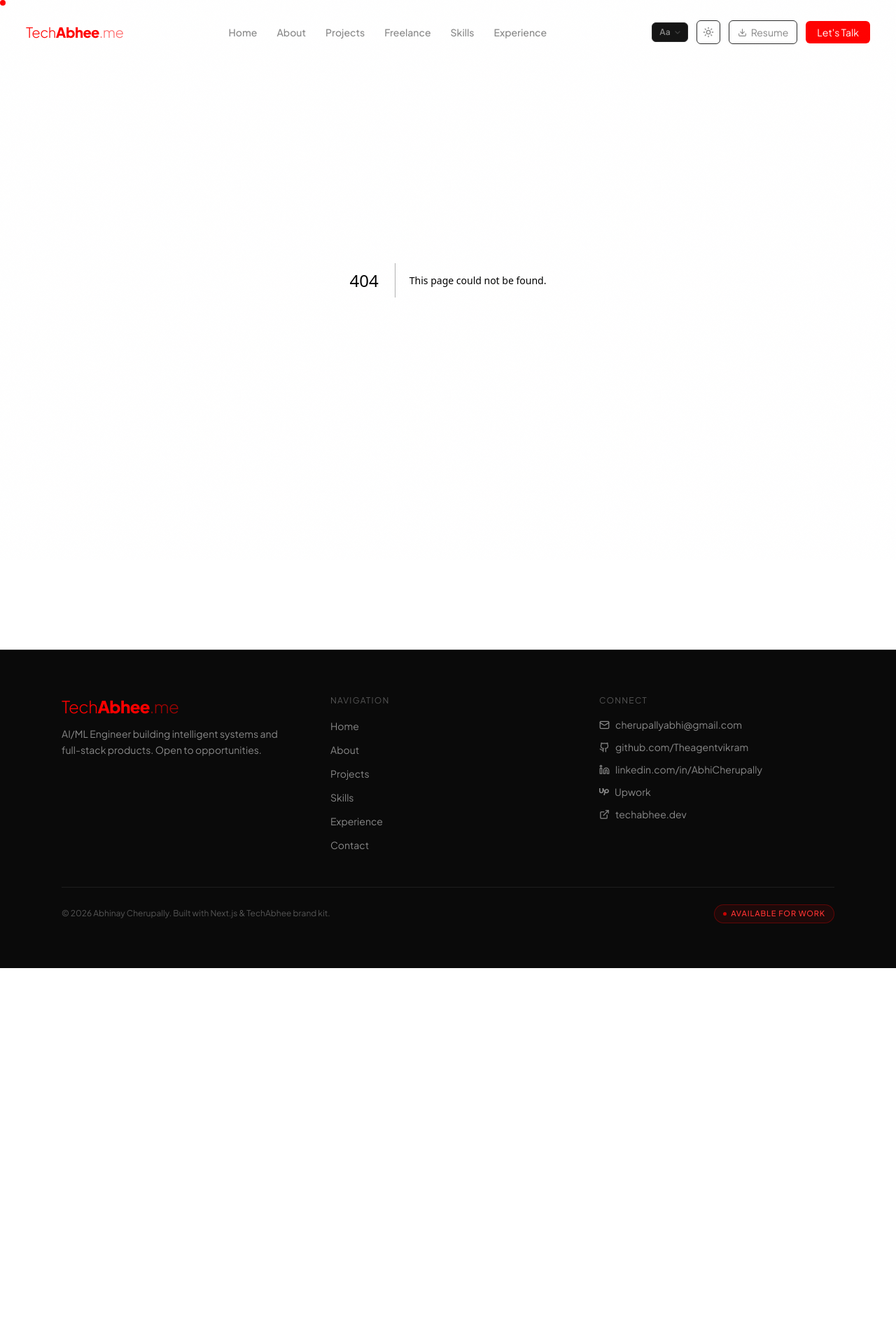
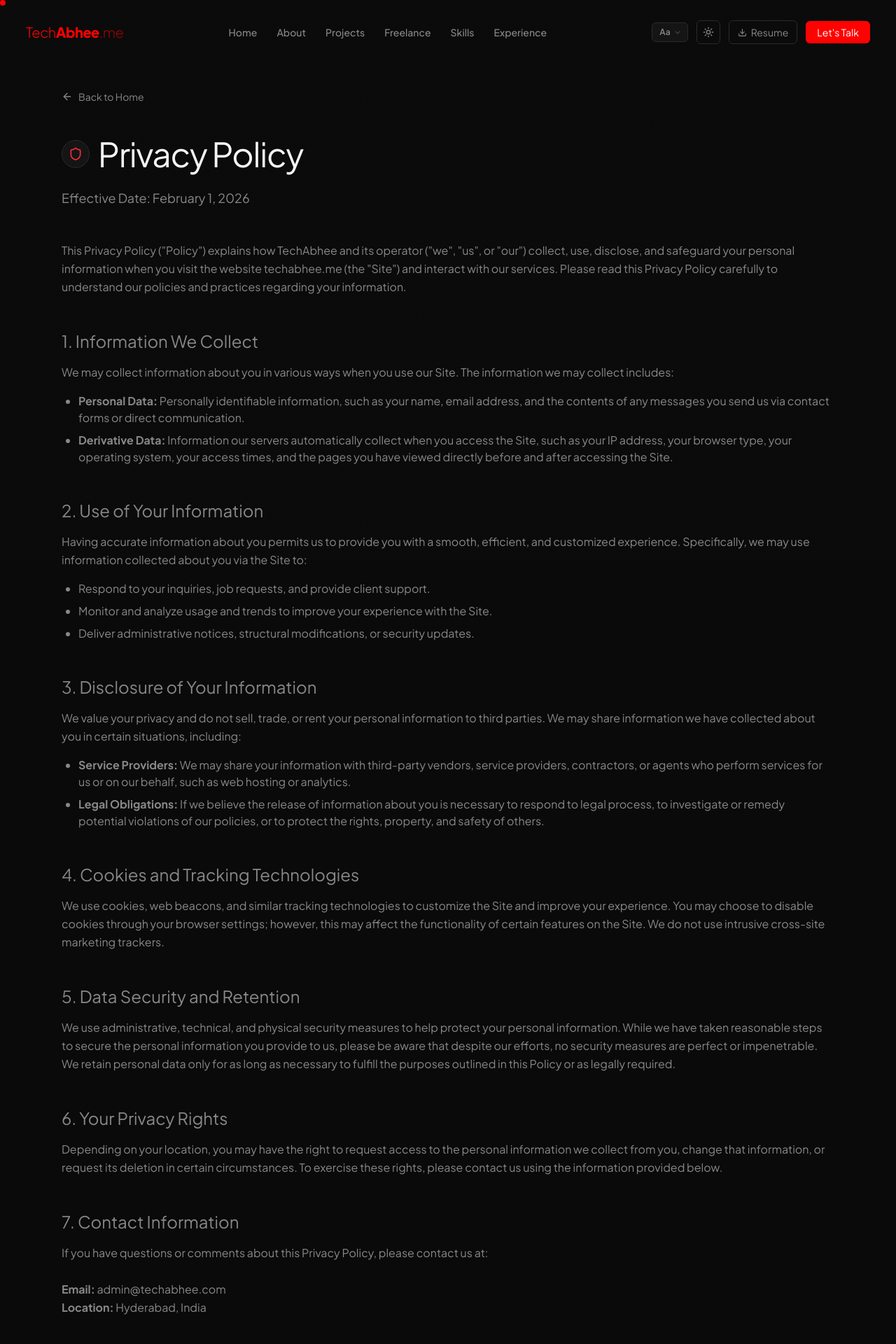
Before and after one commit to Theagentvikram/portfolio, a Next.js app: page /privacy in a window 1280 px wide. Before the commit this address had no page. Shown: the top 1920 px of the page at 70% size. Before the commit the page ends 1383 px from the top, so only its background shows below. Built offline with nearby package versions, Linux system fonts and the light colour scheme.

Commit message:
feat: add professional privacy policy page and remove references to tech stack from footer

```diff
--- /dev/null
+++ b/app/privacy/page.tsx
@@ -0,0 +1,101 @@
+"use client";
+
+import Link from "next/link";
+import AnimateIn from "@/components/AnimateIn";
+import { ArrowLeft, Shield } from "lucide-react";
+
+export default function PrivacyPage() {
+  return (
+    <main className="min-h-screen pt-32 pb-24 relative overflow-hidden">
+      <div className="absolute top-0 left-0 w-full h-full bg-[radial-gradient(circle_at_top_right,var(--bg-accent)_0%,transparent_40%)] opacity-30 pointer-events-none" />
+
+      <div className="max-w-6xl mx-auto px-6 relative z-10">
+        <Link
+          href="/"
+          className="inline-flex items-center gap-2 text-sm text-[var(--text-muted)] hover:text-[var(--text)] transition-colors mb-12"
+        >
+          <ArrowLeft size={16} />
+          Back to Home
+        </Link>
+
+        <AnimateIn>
+          <div className="flex items-center gap-3 mb-6">
+            <div className="w-10 h-10 rounded-full border border-[var(--border)] bg-[var(--bg-card)] flex items-center justify-center text-red-500">
+              <Shield size={20} />
+            </div>
+            <h1 className="text-4xl md:text-5xl font-600 tracking-tight text-[var(--text)]">
+              Privacy Policy
+            </h1>
+          </div>
+          <p className="text-lg text-[var(--text-muted)] leading-relaxed mb-12">
+            Effective Date: February 1, 2026
+          </p>
+        </AnimateIn>
+
+        <AnimateIn delay={0.1}>
+          <div className="prose prose-invert max-w-none text-[var(--text-muted)]
+            prose-headings:text-[var(--text)] prose-headings:font-500 prose-headings:tracking-tight
+            prose-a:text-red-500 hover:prose-a:text-red-400 prose-a:transition-colors
+            prose-strong:text-[var(--text)]">
+
+            <p className="text-base leading-relaxed mb-8">
+              This Privacy Policy ("Policy") explains how TechAbhee and its operator ("we", "us", or "our") collect, use, disclose, and safeguard your personal information when you visit the website techabhee.me (the "Site") and interact with our services. Please read this Privacy Policy carefully to understand our policies and practices regarding your information.
+            </p>
+
+            <h2 className="text-2xl mt-12 mb-4">1. Information We Collect</h2>
+            <p className="text-base leading-relaxed mb-4">
+              We may collect information about you in various ways when you use our Site. The information we may collect includes:
+            </p>
+            <ul className="list-disc pl-6 space-y-2 mb-8 text-base">
+              <li><strong>Personal Data:</strong> Personally identifiable information, such as your name, email address, and the contents of any messages you send us via contact forms or direct communication.</li>
+              <li><strong>Derivative Data:</strong> Information our servers automatically collect when you access the Site, such as your IP address, your browser type, your operating system, your access times, and the pages you have viewed directly before and after accessing the Site.</li>
+            </ul>
+
+            <h2 className="text-2xl mt-12 mb-4">2. Use of Your Information</h2>
+            <p className="text-base leading-relaxed mb-4">
+              Having accurate information about you permits us to provide you with a smooth, efficient, and customized experience. Specifically, we may use information collected about you via the Site to:
+            </p>
+            <ul className="list-disc pl-6 space-y-2 mb-8 text-base">
+              <li>Respond to your inquiries, job requests, and provide client support.</li>
+              <li>Monitor and analyze usage and trends to improve your experience with the Site.</li>
+              <li>Deliver administrative notices, structural modifications, or security updates.</li>
+            </ul>
+
+            <h2 className="text-2xl mt-12 mb-4">3. Disclosure of Your Information</h2>
+            <p className="text-base leading-relaxed mb-4">
+              We value your privacy and do not sell, trade, or rent your personal information to third parties. We may share information we have collected about you in certain situations, including:
+            </p>
+            <ul className="list-disc pl-6 space-y-2 mb-8 text-base">
+              <li><strong>Service Providers:</strong> We may share your information with third-party vendors, service providers, contractors, or agents who perform services for us or on our behalf, such as web hosting or analytics.</li>
+              <li><strong>Legal Obligations:</strong> If we believe the release of information about you is necessary to respond to legal process, to investigate or remedy potential violations of our policies, or to protect the rights, property, and safety of others.</li>
+            </ul>
+
+            <h2 className="text-2xl mt-12 mb-4">4. Cookies and Tracking Technologies</h2>
+            <p className="text-base leading-relaxed mb-8">
+              We use cookies, web beacons, and similar tracking technologies to customize the Site and improve your experience. You may choose to disable cookies through your browser settings; however, this may affect the functionality of certain features on the Site. We do not use intrusive cross-site marketing trackers.
+            </p>
+
+            <h2 className="text-2xl mt-12 mb-4">5. Data Security and Retention</h2>
+            <p className="text-base leading-relaxed mb-8">
+              We use administrative, technical, and physical security measures to help protect your personal information. While we have taken reasonable steps to secure the personal information you provide to us, please be aware that despite our efforts, no security measures are perfect or impenetrable. We retain personal data only for as long as necessary to fulfill the purposes outlined in this Policy or as legally required.
+            </p>
+
+            <h2 className="text-2xl mt-12 mb-4">6. Your Privacy Rights</h2>
+            <p className="text-base leading-relaxed mb-8">
+              Depending on your location, you may have the right to request access to the personal information we collect from you, change that information, or request its deletion in certain circumstances. To exercise these rights, please contact us using the information provided below.
+            </p>
+
+            <h2 className="text-2xl mt-12 mb-4">7. Contact Information</h2>
+            <p className="text-base leading-relaxed mb-8">
+              If you have questions or comments about this Privacy Policy, please contact us at:
+              <br/><br/>
+              <strong>Email:</strong> <a href="mailto:admin@techabhee.com">admin@techabhee.com</a>
+              <br/>
+              <strong>Location:</strong> Hyderabad, India
+            </p>
+          </div>
+        </AnimateIn>
+      </div>
+    </main>
+  );
+}
--- a/components/Footer.tsx
+++ b/components/Footer.tsx
@@ -107,9 +107,14 @@ export default function Footer() {
         </div>
 
         <div className="mt-12 pt-6 border-t border-[var(--border-lt)] flex flex-col md:flex-row items-center justify-between gap-3">
-          <p className="text-xs text-[var(--text-dim)] font-mono">
-            © {year} Abhinay Cherupally. Built with Next.js & TechAbhee brand kit.
-          </p>
+          <div className="flex flex-col md:flex-row items-center gap-3 md:gap-6">
+            <p className="text-xs text-[var(--text-dim)] font-mono">
+              © {year} Abhinay Cherupally. All rights reserved.
+            </p>
+            <Link href="/privacy" className="text-xs text-[var(--text-muted)] hover:text-[var(--text)] transition-colors">
+              Privacy Policy
+            </Link>
+          </div>
           <div className="brand-tag">Available for work</div>
         </div>
       </div>
```
Also changed, not shown: 1 other file (tests, documents, lock files or other folders).
